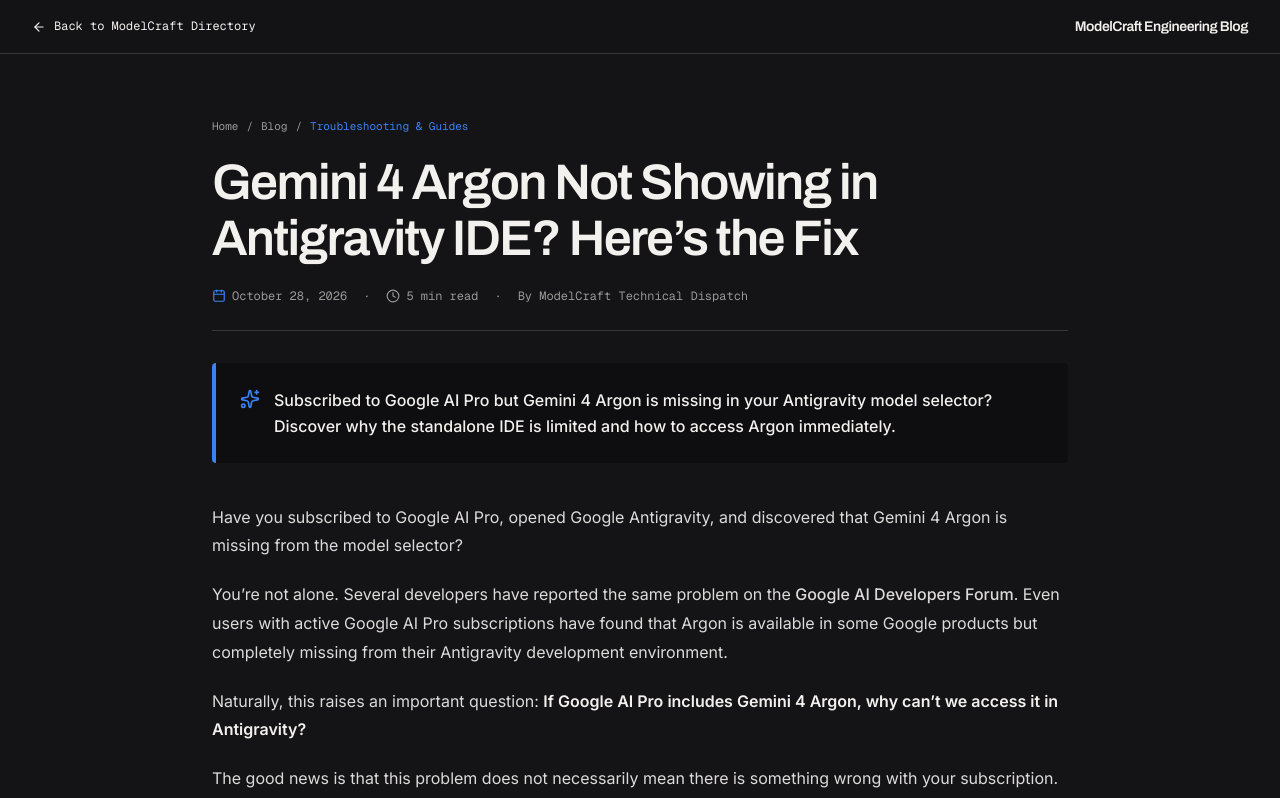
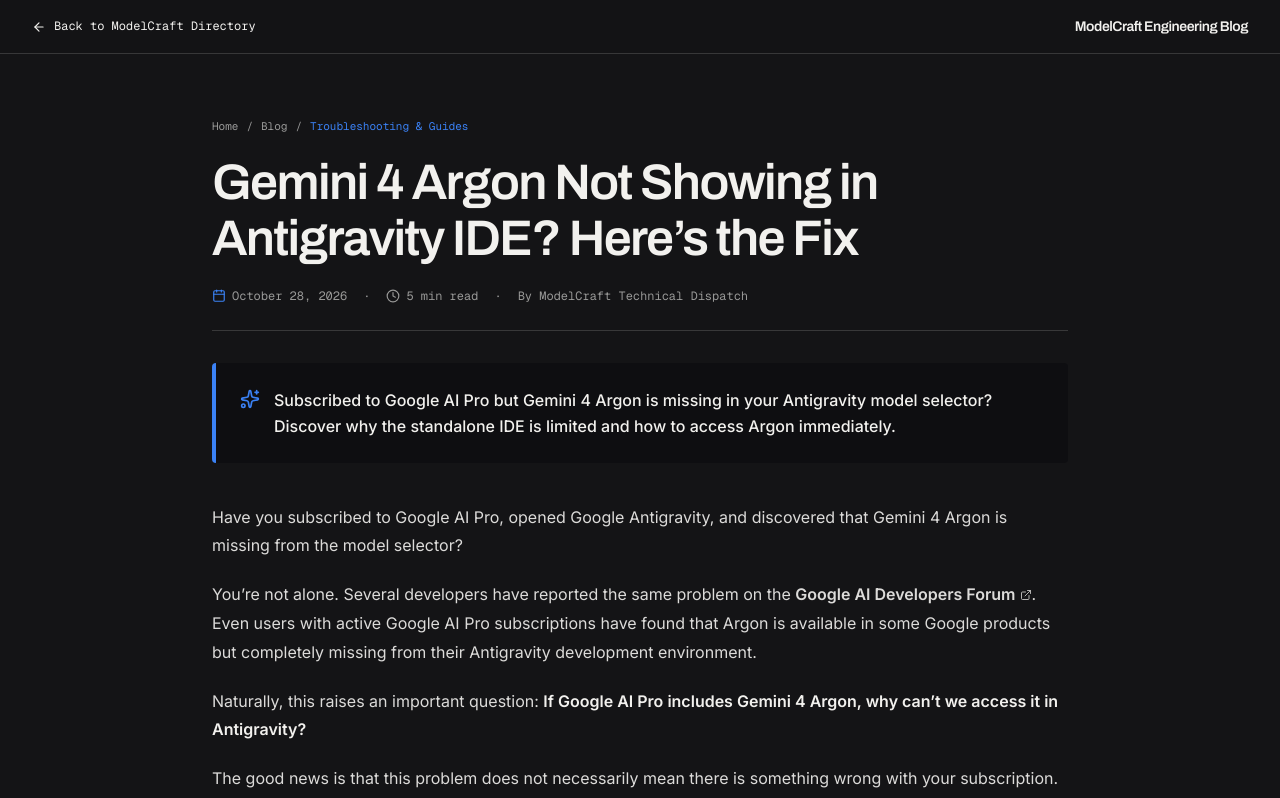
Before and after one commit to engrshoaibh/models-details, a Next.js app: page /blog/gemini-4-argon-not-showing-in-antigravity-ide-fix in a window 1280 px wide. Shown: the top 798 px of the page. Built offline with nearby package versions, Linux system fonts and the light colour scheme; no server answers; a web font is replaced by a local one.

Commit message:
style(blog): enhance link visibility with bold accent blue and external link icons

```diff
--- a/src/components/blog/MarkdownContent.tsx
+++ b/src/components/blog/MarkdownContent.tsx
@@ -3,6 +3,7 @@
 import React from "react";
 import ReactMarkdown from "react-markdown";
 import remarkGfm from "remark-gfm";
+import { ExternalLink } from "lucide-react";
 
 interface MarkdownContentProps {
   content: string;
@@ -35,15 +36,23 @@
           p: ({ node, ...props }) => (
             <p className="text-[15px] md:text-[16px] leading-[1.8] mb-5 text-[var(--text-primary)]/90" {...props} />
           ),
-          a: ({ node, href, ...props }) => (
-            <a
-              href={href}
-              target={href?.startsWith("http") ? "_blank" : undefined}
-              rel={href?.startsWith("http") ? "noopener noreferrer" : undefined}
-              className="text-[var(--accent-blue)] underline underline-offset-4 decoration-[var(--accent-blue)]/40 hover:decoration-[var(--accent-blue)] transition-colors font-medium"
-              {...props}
-            />
-          ),
+          a: ({ node, href, children, ...props }) => {
+            const isExternal = href?.startsWith("http");
+            return (
+              <a
+                href={href}
+                target={isExternal ? "_blank" : undefined}
+                rel={isExternal ? "noopener noreferrer" : undefined}
+                className="inline-flex items-center gap-1 font-semibold text-[#3B82F6] hover:text-[#60A5FA] underline underline-offset-4 decoration-[#3B82F6]/50 hover:decoration-[#60A5FA] transition-colors"
+                {...props}
+              >
+                <span>{children}</span>
+                {isExternal && (
+                  <ExternalLink className="w-3 h-3 inline-block shrink-0 opacity-80" />
+                )}
+              </a>
+            );
+          },
           ul: ({ node, ...props }) => (
             <ul className="list-disc pl-6 mb-5 space-y-2 text-[15px] md:text-[16px]" {...props} />
           ),
@@ -70,7 +79,7 @@
             if (isInline) {
               return (
                 <code
-                  className="font-mono text-[13px] px-1.5 py-0.5 rounded bg-[var(--bg-sunken)] border border-[var(--border-line)] text-[var(--accent-blue)]"
+                  className="font-mono text-[13px] px-1.5 py-0.5 rounded bg-[var(--bg-sunken)] border border-[var(--border-line)] text-[var(--accent-blue)] font-semibold"
                   {...props}
                 >
                   {children}
```
